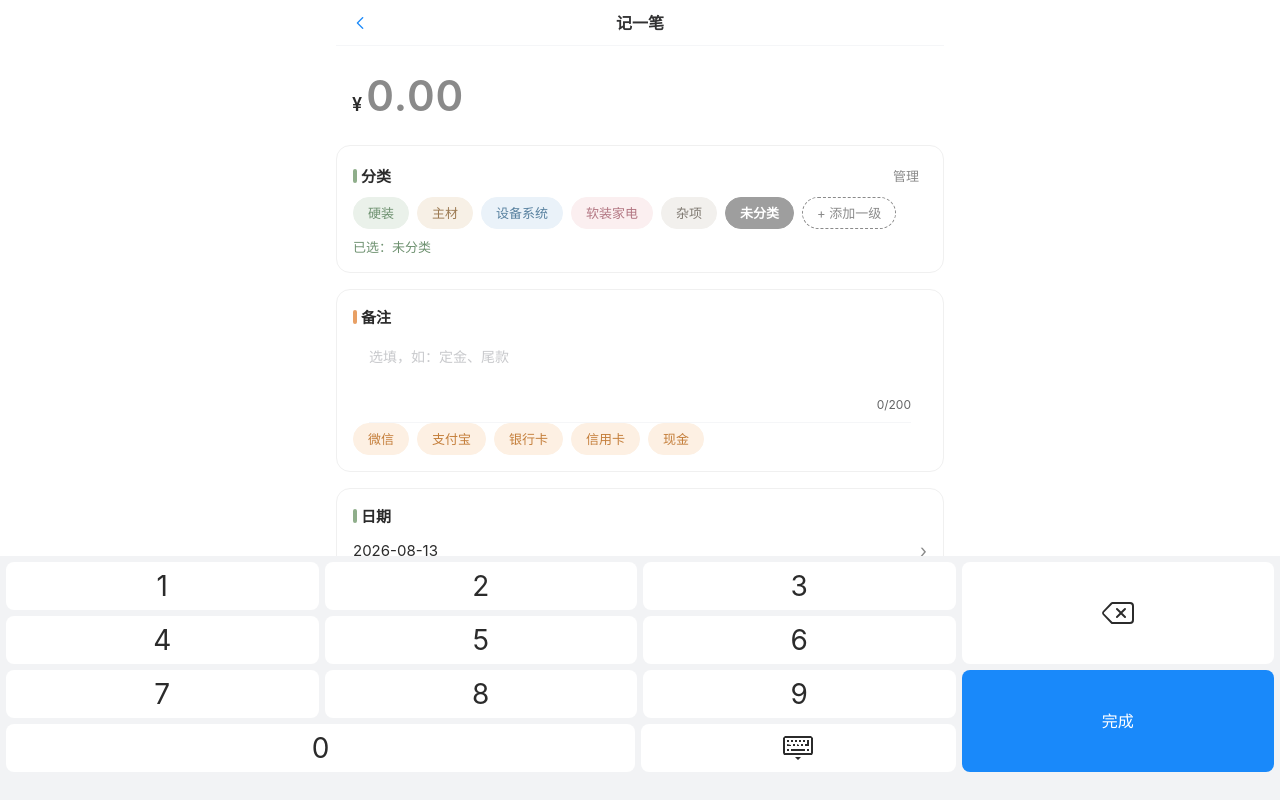
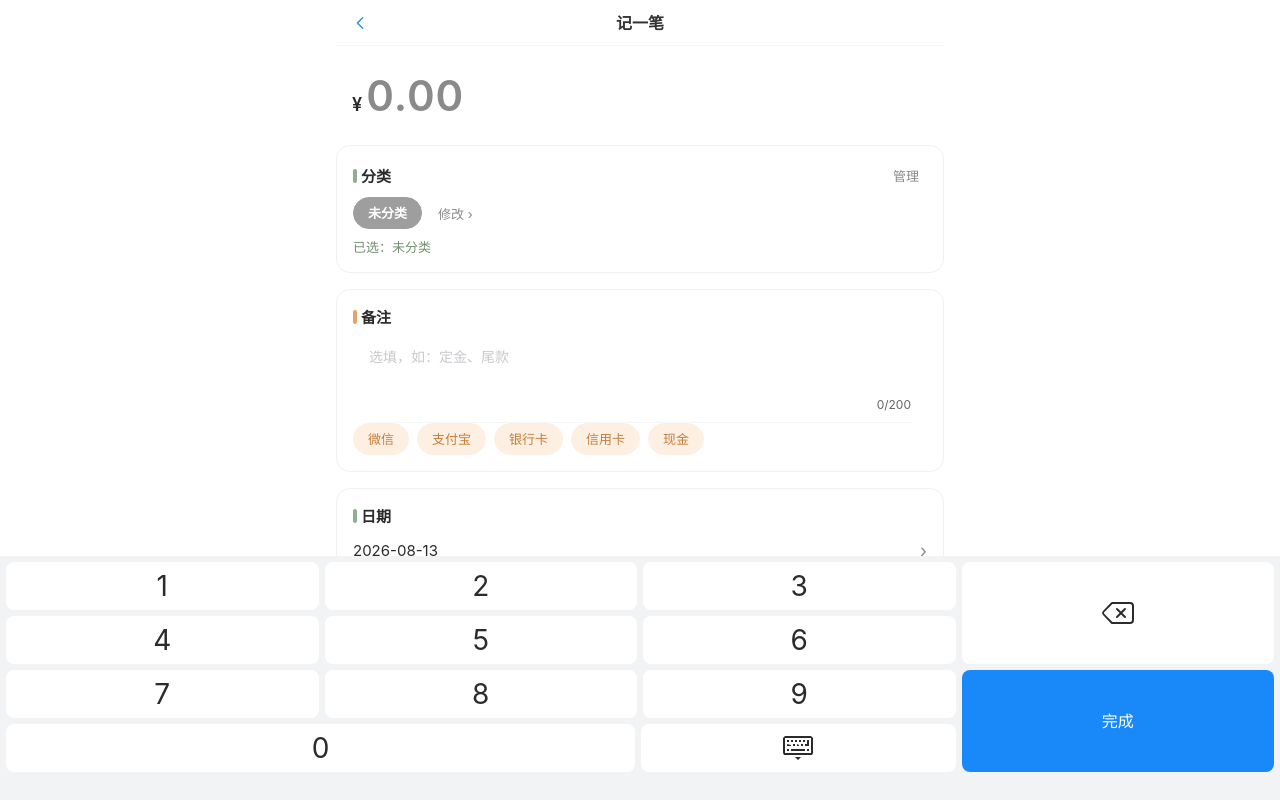
Before and after one commit to gavincode/expense-tracking, a Vue app: page /record in a window 1280 px wide. Built offline with nearby package versions, Linux system fonts and the light colour scheme.

Commit message:
feat(02-03): collapse category picker after both levels selected

```diff
--- a/src/pages/RecordView.vue
+++ b/src/pages/RecordView.vue
@@ -14,6 +14,38 @@
         分类
         <span class="manage-link" @click="goManage">管理</span>
       </div>
+      <div v-if="isCollapsed" class="chip-row">
+        <template v-if="bothLevelsSelected">
+          <button
+            type="button"
+            class="chip cat-chip selected"
+            :style="chipStyle(activeGroup!)"
+            @click="expandPicker"
+          >
+            {{ activeGroup?.name }}
+          </button>
+          <button
+            type="button"
+            class="chip cat-chip selected"
+            :style="chipStyle(activeGroup!)"
+            @click="expandPicker"
+          >
+            {{ selectedChild?.name }}
+          </button>
+        </template>
+        <button
+          type="button"
+          class="chip cat-chip"
+          :class="{ selected: selected?.categoryId === UNCATEGORIZED.id }"
+          :style="chipStyle(UNCATEGORIZED)"
+          @click="expandPicker"
+        >
+          {{ UNCATEGORIZED.name }}
+        </button>
+        <span class="expand-hint" @click="expandPicker">修改 ›</span>
+      </div>
+
+      <template v-else>
         <div class="chip-row">
           <button
             v-for="group in allGroups"
@@ -57,6 +89,7 @@
             </button>
             <button type="button" class="chip add-chip" @click="openAddChild">+ 添加项目</button>
           </div>
+        </template>
       </template>
 
       <div
@@ -183,6 +216,7 @@ const selectedChild = ref<CategoryChild | null>(null);
 const addPopup = ref(false);
 const addMode = ref<'group' | 'child'>('group');
 const newName = ref('');
+const pickerExpanded = ref(false);
 
 const editingId = computed<number | null>(() => {
   if (route.name !== 'edit') {
@@ -192,6 +226,16 @@ const editingId = computed<number | null>(() => {
   return Number.isFinite(id) ? id : null;
 });
 const isEdit = computed(() => editingId.value !== null);
+
+const bothLevelsSelected = computed(
+  () => activeGroup.value !== null && selectedChild.value !== null,
+);
+
+const isCollapsed = computed(
+  () =>
+    !pickerExpanded.value &&
+    (bothLevelsSelected.value || selected.value?.categoryId === UNCATEGORIZED.id),
+);
 
 const allGroups = computed<CategoryGroup[]>(() => [...groups, ...customGroups.value]);
 
@@ -373,6 +417,7 @@ function goBack() {
 }
 
 function selectGroup(group: CategoryGroup) {
+  pickerExpanded.value = true;
   if (activeGroup.value?.id === group.id) {
     activeGroup.value = null;
     return;
@@ -391,6 +436,7 @@ function selectChild(child: CategoryChild) {
     name: child.name,
     path: `${activeGroup.value.name}/${child.name}`,
   });
+  pickerExpanded.value = false;
 }
 
 function selectUncategorized() {
@@ -401,6 +447,11 @@ function selectUncategorized() {
     name: UNCATEGORIZED.name,
     path: UNCATEGORIZED.name,
   });
+  pickerExpanded.value = false;
+}
+
+function expandPicker() {
+  pickerExpanded.value = true;
 }
 
 function onInput(key: string) {
@@ -637,6 +688,16 @@ async function save() {
   color: var(--color-text-secondary);
 }
 
+.expand-hint {
+  display: inline-flex;
+  align-items: center;
+  padding: 4px 8px;
+  min-height: 32px;
+  font-size: var(--font-size-sm);
+  color: var(--color-text-secondary);
+  cursor: pointer;
+}
+
 .selected-path {
   margin-top: var(--space-sm);
   font-size: var(--font-size-sm);
```
Lines whose indentation alone changed are shown as unchanged.
